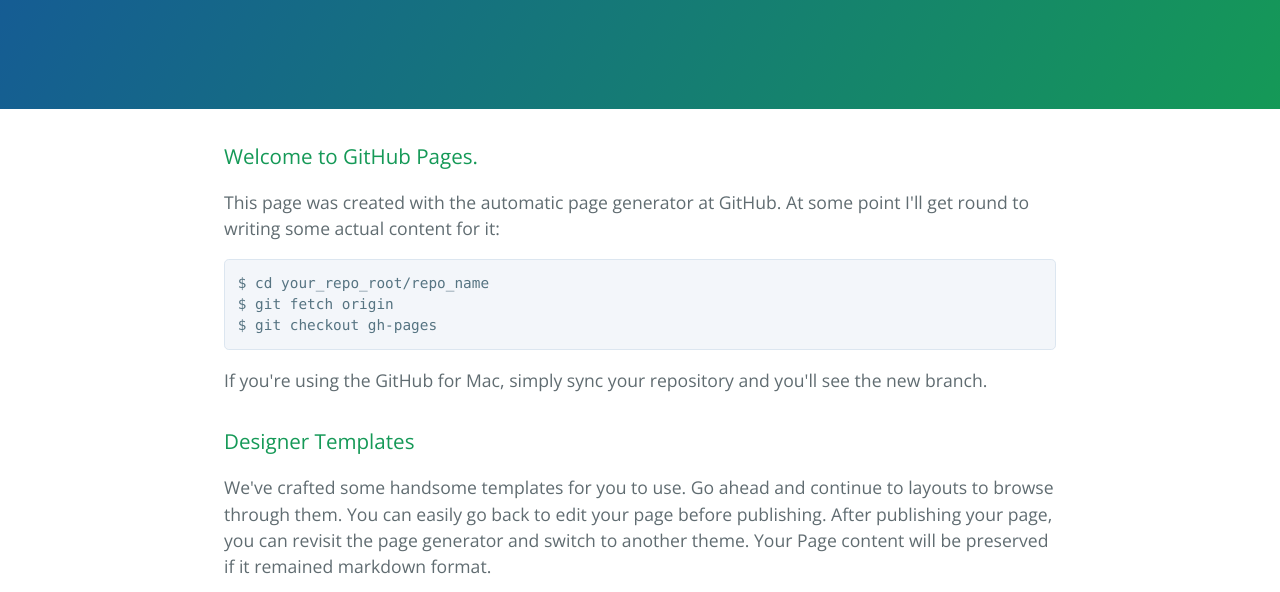
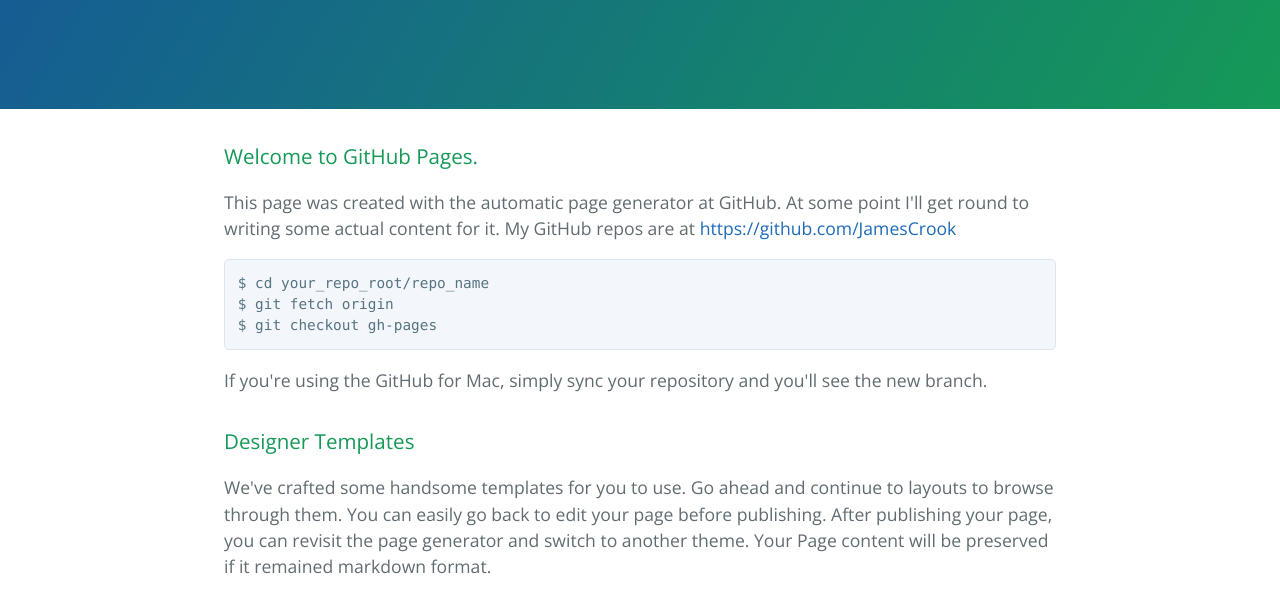
Before and after one commit to JamesCrook/JamesCrook.github.io, a plain HTML site: page index.html in a window 1280 px wide. Shown: the part 208-800 px from the top of the page. Drawn offline with nearby package versions, Linux system fonts and the light colour scheme.

Commit message:
Update index.html

```diff
--- a/index.html
+++ b/index.html
@@ -19,7 +19,8 @@
       <h3>
 <a id="welcome-to-github-pages" class="anchor" href="#welcome-to-github-pages" aria-hidden="true"><span class="octicon octicon-link"></span></a>Welcome to GitHub Pages.</h3>
 
-<p>This page was created with the automatic page generator at GitHub.  At some point I'll get round to writing some actual content for it:</p>
+<p>This page was created with the automatic page generator at GitHub.  At some point I'll get round to writing some actual
+content for it.  My GitHub repos are at <a href="https://github.com/JamesCrook">https://github.com/JamesCrook</a></p>
 
 <pre><code>$ cd your_repo_root/repo_name
 $ git fetch origin
```
